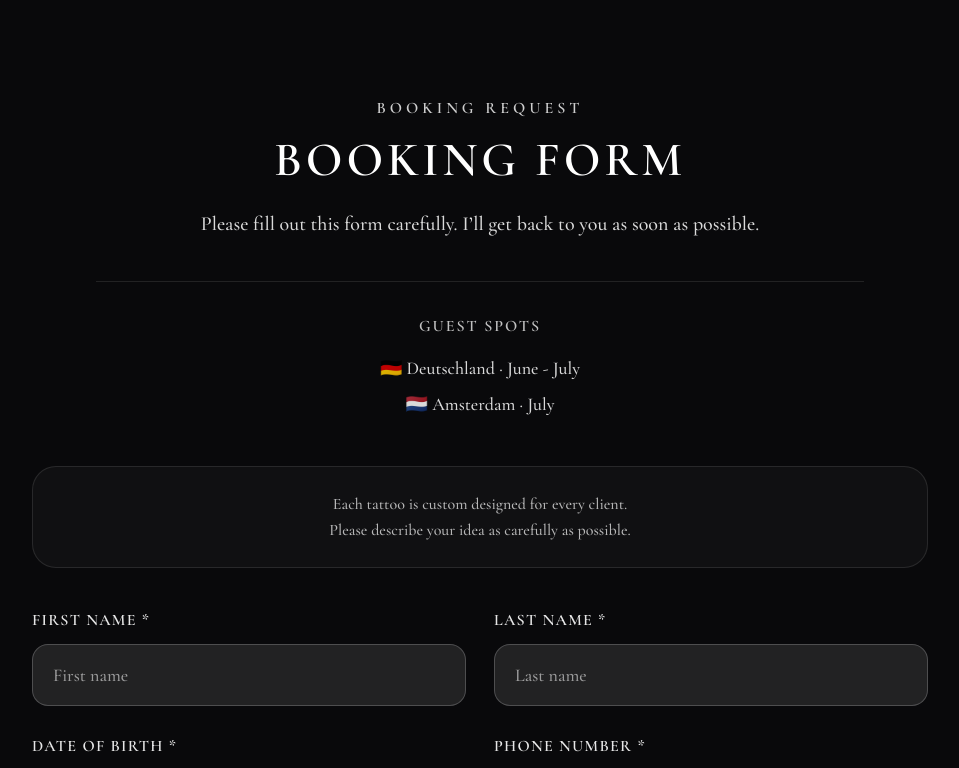
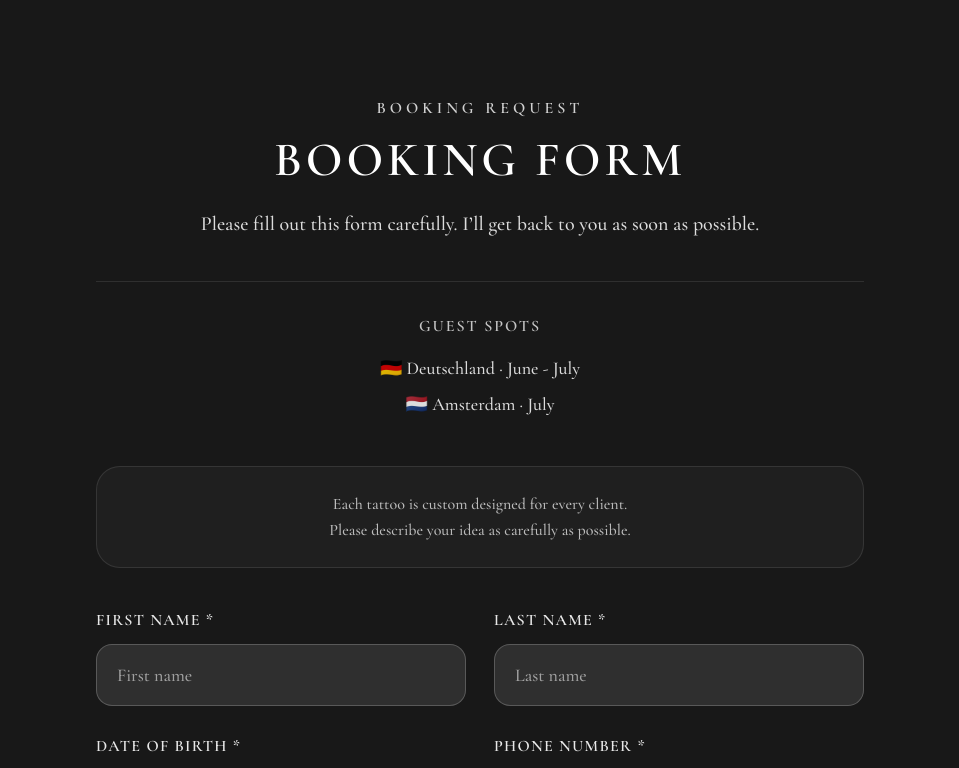
Before and after one commit to iamkimria/rian-tattoo-booking, a Next.js app: page /booking in a window 1280 px wide. Shown: the top 768 px of the page, without its empty margins (160-1119 px from the left). Built offline with nearby package versions, Linux system fonts and the light colour scheme.

Commit message:
soften booking page layout

```diff
--- a/app/booking/page.tsx
+++ b/app/booking/page.tsx
@@ -375,8 +375,8 @@ export default function BookingPage() {
 
   return (
     <main className="min-h-screen bg-black text-white">
-      <section id="booking" className="bg-zinc-950 px-6 py-24">
-        <div className="mx-auto max-w-4xl">
+      <section id="booking" className="bg-[#181818] px-6 py-24">
+        <div className="mx-auto max-w-3xl">
           <div className="mb-12 text-center">
             <p className="mb-4 text-base font-semibold tracking-[0.25em] text-white/80">
               BOOKING REQUEST
```
